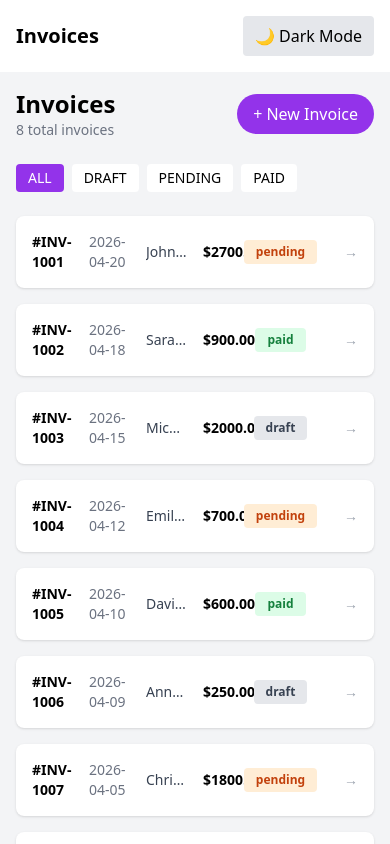
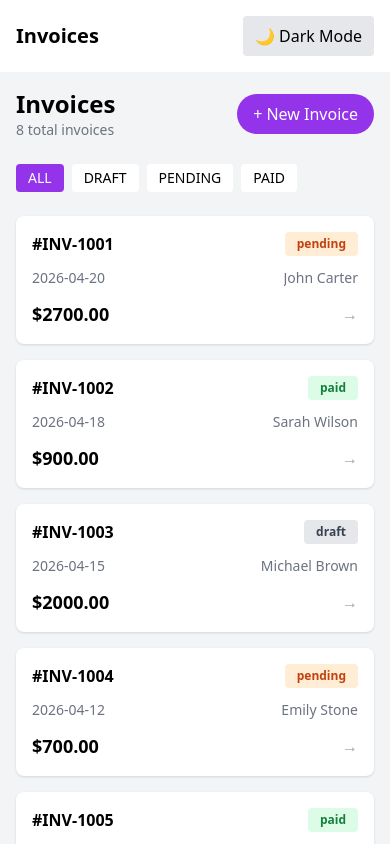
Before and after one commit to JoyEzenwoke/invoice_management-_system, a React (Vite) app in the folder invoice-app/: page / in a window 390 px wide. Shown: the top 844 px of the page. Built offline with nearby package versions, Linux system fonts and the light colour scheme.

Commit message:
Final submission

```diff
--- a/invoice-app/src/components/InvoiceCard.jsx
+++ b/invoice-app/src/components/InvoiceCard.jsx
@@ -4,9 +4,49 @@ const InvoiceCard = ({ invoice }) => {
   return (
     <Link
       to={`/invoice/${invoice.id}`}
-      className="block bg-white dark:bg-[#1E2139] rounded-lg shadow hover:shadow-md transition"
+      className="block bg-white dark:bg-[#1E2139] rounded-lg shadow hover:shadow-md transition p-4"
     >
-      <div className="grid grid-cols-6 items-center gap-4 p-4 text-sm">
+      {/* MOBILE LAYOUT */}
+      <div className="flex flex-col gap-3 sm:hidden">
+
+        {/* TOP */}
+        <div className="flex justify-between items-center">
+          <p className="font-bold text-black dark:text-white">
+            #{invoice.id}
+          </p>
+
+          <span
+            className={`px-3 py-1 rounded text-xs font-semibold
+              ${
+                invoice.status === "paid"
+                  ? "bg-green-100 text-green-700"
+                  : invoice.status === "pending"
+                  ? "bg-orange-100 text-orange-700"
+                  : "bg-gray-200 text-gray-700"
+              }`}
+          >
+            {invoice.status}
+          </span>
+        </div>
+
+        {/* MIDDLE */}
+        <div className="flex justify-between text-sm text-gray-500 dark:text-gray-300">
+          <p>{invoice.date}</p>
+          <p className="truncate">{invoice.clientName}</p>
+        </div>
+
+        {/* BOTTOM */}
+        <div className="flex justify-between items-center">
+          <p className="font-bold text-black dark:text-white text-lg">
+            ${Number(invoice.total).toFixed(2)}
+          </p>
+
+          <span className="text-gray-400">→</span>
+        </div>
+      </div>
+
+      {/* DESKTOP LAYOUT */}
+      <div className="hidden sm:grid grid-cols-6 items-center gap-4 text-sm">
 
         {/* ID */}
         <p className="font-bold text-black dark:text-white">
@@ -48,7 +88,6 @@ const InvoiceCard = ({ invoice }) => {
         <div className="text-right text-gray-400">
           →
         </div>
-
       </div>
     </Link>
   );
```
